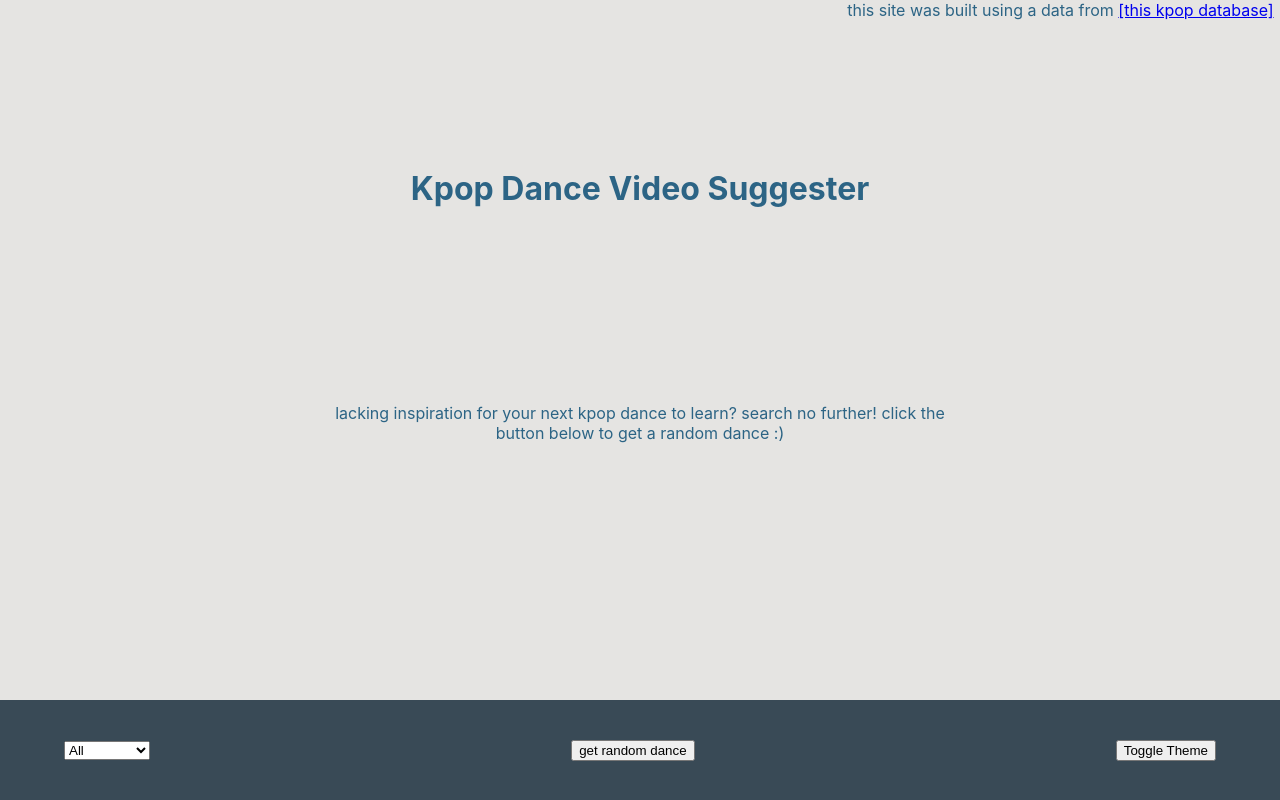
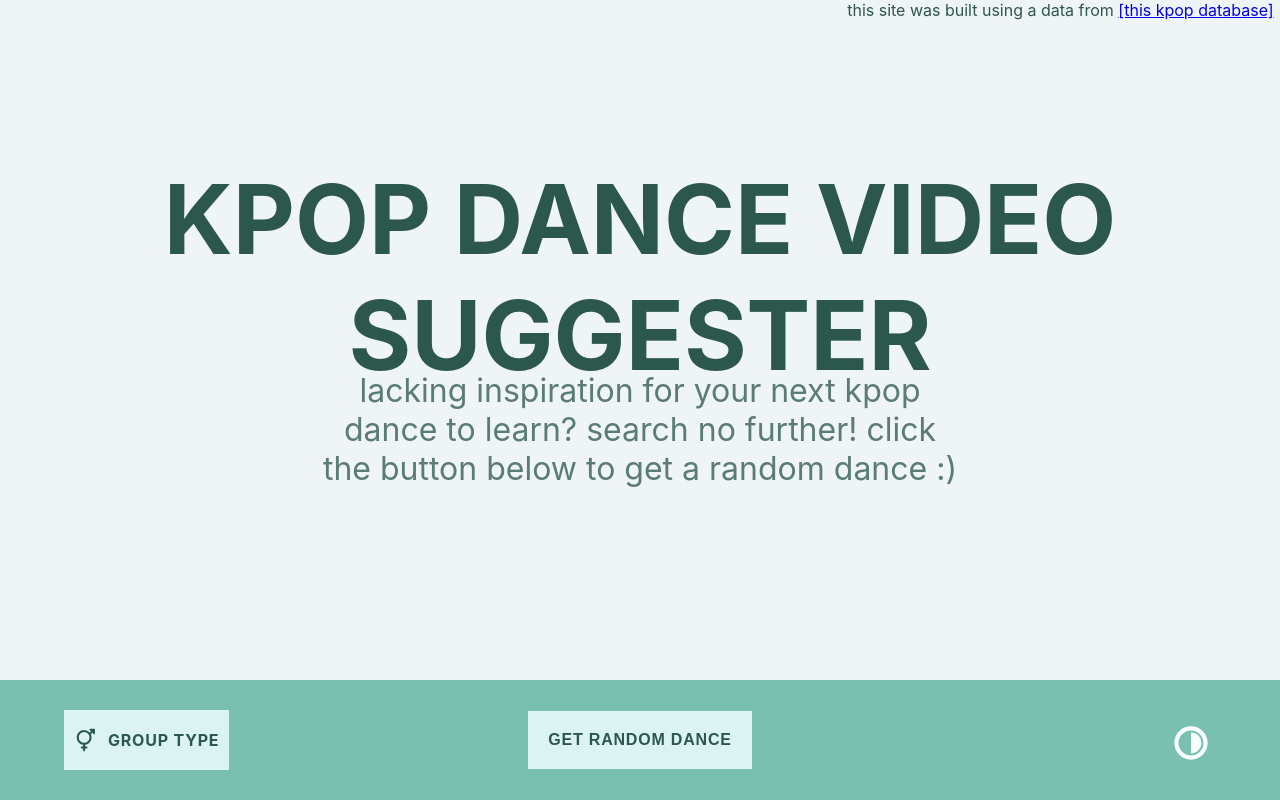
Before and after one commit to ivy-ll/kpop-dance-inspo, a React (Create React App) app: page / in a window 1280 px wide. Built offline with nearby package versions, Linux system fonts and the light colour scheme.

Commit message:
front end done

```diff
--- a/package.json
+++ b/package.json
@@ -9,8 +9,11 @@
     "axios": "^1.7.8",
     "react": "^18.3.1",
     "react-dom": "^18.3.1",
+    "react-icons": "^5.4.0",
     "react-player": "^2.16.0",
     "react-scripts": "^5.0.1",
+    "react-select": "^5.8.3",
+    "use-local-storage": "^3.0.0",
     "web-vitals": "^2.1.4"
   },
   "scripts": {
--- a/src/App.css
+++ b/src/App.css
@@ -1,21 +1,42 @@
+:root {
+  --bg-color: #1a1010;
+  --navbar-color: #863f4f;
+  --btn-color: #240c0c;
+  --btn-hover-color: #050000;
+  --gf-select-color: #863f5054;
+  --gf-menu-color: #1a0f0f;
+  --primary-text-color: #d3a8b3;
+  --secondary-text-color: #d3a8b3c4;
+  --btn-hover-text-color: #eabec4;
+}
+
+
+/* TOGGLE THEME */
+[data-theme="light"] {
+  --bg-color: #EFF4F7;
+  --navbar-color: #79c0b0;
+  --btn-color: #dbf3f3;
+  --btn-hover-color: #faffff;
+  --gf-select-color: #79c0af54;
+  --gf-menu-color: #e5f0f0;
+  --primary-text-color: #2c574c;
+  --secondary-text-color: #2c574cc4;
+  --btn-hover-text-color: #15413b;
+}
+
+button,
+.nav-bar-container,
+.site-body-container {
+  -webkit-transition: all 1s ease;
+  -moz-transition: all 1s ease;
+  -o-transition: all 1s ease;
+  transition: all 0.65s ease;
+}
+
 html, body, .App {
   height: 100%;
   margin: 0;
   text-align: center;
-}
-
-.App.dark {
-  background-color: #22303F;
-  color: #8fbfda;
-}
-
-.App.light {
-  background-color: #e5e4e2;
-  color: #2c6485;
-}
-
-div {
-  /* border: red solid 1px; */
 }
 
 body {
@@ -30,18 +51,28 @@ body {
   height: calc(100vh - 100px);
   display: flex;
   flex-direction: column;
+
+  background-color: var(--bg-color);
 }
 
 /* home page */
 .intro-header-container {
   height: 30%;
-  padding: 10% 0% 5% 0%;
+  font-size: 3rem;;
+  padding: 6% 0% 5% 0%;
+  text-transform: uppercase;
+
+  color: var(--primary-text-color);
 }
 
 .intro-desc-container {
   height: 70%;
-  padding: 5% 25vw 0% 25vw;
+  font-size: 2rem;
+  padding: 0 25vw 0% 25vw;
+
+  color: var(--secondary-text-color);
 }
+
 
 /* dance vid page */
 .all-vid-info-container {
@@ -56,9 +87,22 @@ body {
 }
 
 .vid-title {
+  font-weight: bold;
+  font-size: 1.5rem;
+  padding: 2% 4% 0 4%;
+  color: var(--primary-text-color);
 }
 
 .vid-artist {
+  font-size: 1.3rem;
+  padding: 0 3% 0 3%;
+  color: var(--secondary-text-color);
+}
+
+.vid-title,
+.vid-artist,
+.vid-info-container {
+  text-transform: uppercase;
 }
 
 .vid-player-container {
@@ -72,14 +116,29 @@ body {
   padding-bottom: 5%;
 }
 
-
 .vid-info-container {
   display: flex;
   flex-direction: column;
   justify-content: center;
   align-items: center;
-  padding-top: 0.5%;
   gap: 5px;
+  text-decoration: none;
+
+  font-weight: bold;
+  font-size: 1.1rem;
+  padding-top: 1%;
+  color: var(--secondary-text-color);
+}
+
+.vid-link {
+  text-decoration: none;
+  color: var(--secondary-text-color);
+}
+
+.vid-link:hover {
+  color: var(--primary-text-color);
+  text-shadow: 1px 1px var(--secondary-text-color);
+  transition: 0.5s ease;
 }
 
 
@@ -94,29 +153,62 @@ body {
   z-index: 999;
 
   width: 100%;
-  height: 100px;
+  height: 120px;
 
-  background-color: #394a56;
+  background-color: var(--navbar-color);
 }
 
-.toggle-theme-container,
-.gender-filter-container,
+.tt-container,
+.gf-container,
 .pagination-container {
   display: flex;
   flex-direction: row;
-  justify-content: center;
   padding: 0 5% 0 5%;
   align-items: center;
-}
-
-.pagination-container {
-  gap: 40px;
   width: 20%;
 }
 
+.gf-container {
+  justify-content: flex-start;
+}
+
+
+.pagination-container {
+  justify-content: center;
+  gap: 40px;
+  width: 60%;
+}
+
+.tt-container {
+  padding-top: 0.5%;
+  justify-content: flex-end;
+}
+
+
+/* BUTTONS */
+button {
+  padding: 20px;
+  border: none;
+  color: var(--primary-text-color);
+  background-color: var(--btn-color);
+  font-size: 1rem;
+  font-weight: bold;
+  text-align: center;
+  text-transform: uppercase;
+  overflow: hidden;
+  letter-spacing: .05rem;
+}
+
+button:hover {
+  color: var(--btn-hover-text-color);
+  background-color: var(--btn-hover-color);
+  box-shadow: 0 0 0.2rem var(--btn-hover-color);
+}
 
 /* OTHER */
 .footnote-container {
   text-align: right;
   padding-right: 0.5%;
+
+  color: var(--primary-text-color);
 }
--- a/src/App.js
+++ b/src/App.js
@@ -2,6 +2,8 @@ import React, {useEffect, useState} from 'react';
 import ReactPlayer from 'react-player';
 import axios from 'axios';
 import DoublyLinkedList from './DoublyLinkedList';
+import { Toggle } from "./components/ToggleTheme/Toggle";
+import GenderFilter from './components/GenderFilter/GenderFilter';
 import './App.css';
 
 // footnote/credits
@@ -91,7 +93,7 @@ const VidInfo = ({ dvData }) => {
     <div className="vid-info-container">
       <div className="group-type">Group Type: {dvData.members.charAt(0).toUpperCase() + dvData.members.slice(1)}</div>
       <div className="release-date">Release Date: {dvData.releasedate}</div>
-      <div className="vid-link"><a href={`https://www.youtube.com/watch?v=${dvData.vlink}`} target="_blank" rel="noopener noreferrer">[open on youtube]</a></div>
+      <div><a href={`https://www.youtube.com/watch?v=${dvData.vlink}`} target="_blank" rel="noopener noreferrer" className="vid-link">[open on youtube]</a></div>
     </div>
   ) : null;
 }
@@ -108,28 +110,6 @@ const DisplayDance = ({ dvData }) => {
 }
 
 /** NAV BAR CONTENT **/
-// gender filter
-const GenderFilter = ({ groupType, setGroupType }) => {
-  return (
-  <select value={groupType} onChange={(e) => setGroupType(e.target.value)} className="nav-dropdown">
-    <option value="all">All</option>
-    <option value="gg">Girl Group</option>
-    <option value="bg">Boy Group</option>
-  </select>
-  );
-}
-
-// light/dark mode
-const toggleTheme = (theme, setTheme) => {
-  setTheme(theme === 'light' ? 'dark' : 'light');
-}
-
-const ThemeBtn = ({ theme, setTheme }) => {
-  return (
-    <button onClick={() => toggleTheme(theme, setTheme)} className="nav-button">Toggle Theme</button>
-  );
-}
-
 // pagination buttons
 const PrevBtn = ({ setDvData, dvHistory, setDvHistory }) => {
   const processPrev = () => {
@@ -193,7 +173,7 @@ const RandDanceBtn = ({ groupType, setDvData, numClicks, setNumClicks, dvHistory
 
   return (
     <div className="start-btn-container">
-      <button onClick={processClicks} className="start-btn">
+      <button onClick={processClicks} className="generate-btn">
         {numClicks === 0 ? 'get random dance' : 'give me another dance'}
       </button>
     </div>
@@ -201,10 +181,10 @@ const RandDanceBtn = ({ groupType, setDvData, numClicks, setNumClicks, dvHistory
 };
 
 // nav bar
-const NavBar = ({ groupType, setGroupType, theme, setTheme, setDvData, numClicks, setNumClicks, dvHistory, setDvHistory }) => {
+const NavBar = ({ groupType, setGroupType, setDvData, numClicks, setNumClicks, dvHistory, setDvHistory, isDark, setIsDark, handleThemeToggle }) => {
   return (
     <div className="nav-bar-container">
-      <div className="gender-filter-container">
+      <div className="gf-container">
         <GenderFilter groupType={groupType} setGroupType={setGroupType} />
       </div>
       <div className="pagination-container">
@@ -233,8 +213,10 @@ const NavBar = ({ groupType, setGroupType, theme, setTheme, setDvData, numClicks
           />
         )}
       </div>
-      <div className="toggle-theme-container">
-        <ThemeBtn theme={theme} setTheme={setTheme} />
+      <div className="tt-container">
+        <Toggle
+          handleChange={() => setIsDark(!isDark)}
+        />
       </div>
     </div>
   );
@@ -246,17 +228,27 @@ const NavBar = ({ groupType, setGroupType, theme, setTheme, setDvData, numClicks
 function App() {
   const [groupType, setGroupType] = useState('all');
   const [dvData, setDvData] = useState(null);
-  const [theme, setTheme] = useState('light');
   const [numClicks, setNumClicks] = useState(0);
   const [dvHistory, setDvHistory] = useState(new DoublyLinkedList());
+
+  const [isDark, setIsDark] = useState(false);
 
   useEffect(() => {
     console.log('State Updated:', dvData);
   }, [dvData]);
 
+  const handleThemeToggle = () => {
+    setIsDark((prevIsDark) => !prevIsDark);
+  };
+
+  useEffect(() => {
+    const theme = isDark ? "dark" : "light";
+    document.documentElement.setAttribute("data-theme", theme);
+  }, [isDark]);
+
 
   return (
-    <div className={`App ${theme}`}>
+    <div className="App" data-theme={isDark ? "dark" : "light"}>
       <div className="site-body-container">
         <Footnote />
         {/* displaying intro section on webpage load (start button not clicked)*/}
@@ -278,14 +270,15 @@ function App() {
       <NavBar
         groupType={groupType}
         setGroupType={setGroupType}
-        theme={theme}
-        setTheme={setTheme}
         fetchDance={fetchDance}
         setDvData={setDvData}
         numClicks={numClicks}
         setNumClicks={setNumClicks}
         dvHistory={dvHistory}
         setDvHistory={setDvHistory}
+        isDark={isDark}
+        setIsDark={setIsDark}
+        handleThemeToggle={handleThemeToggle}
       />
 
     </div>
--- a/src/DoublyLinkedList.js
+++ b/src/DoublyLinkedList.js
@@ -29,7 +29,7 @@ class DoublyLinkedList {
   goNext() {
     if (this.curr && this.curr.next) {
       this.curr = this.curr.next;
-      console.log("Current (forward):", this.curr.data);
+;
     } else {
       console.log("No next node or reached the end.");
     }
@@ -38,7 +38,7 @@ class DoublyLinkedList {
   goBack() {
     if (this.curr && this.curr.prev) {
       this.curr = this.curr.prev;
-      console.log("Current (backward):", this.curr.data);
+
     } else {
       console.log("No previous node or reached the start.");
     }
@@ -60,7 +60,6 @@ class DoublyLinkedList {
       this.curr = newNode;
     }
 
-    console.log("Inserted at current position:", data);
   }
 
   printList() {
--- /dev/null
+++ b/src/components/GenderFilter/GenderFilter.css
@@ -0,0 +1,110 @@
+.gender-filter-options {
+  list-style: none;
+  padding: 0;
+  margin: 0;
+  text-transform: uppercase;
+}
+
+.gender-filter-options > li {
+  position: relative;
+}
+
+.gender-filter-options > li > a {
+  background-color: var(--btn-color);
+  color: var(--primary-text-color);
+
+  display: flex;
+  align-items: center;
+  padding: 10px;
+  overflow: hidden;
+  justify-content: space-between;
+
+  font-size: 1rem;
+  font-weight: bold;
+  text-align: center;
+  text-decoration: none;
+  letter-spacing: .05rem;
+
+  cursor: pointer;
+
+  width: auto;
+  height: 40px;
+}
+
+.gender-filter-options ul {
+  background-color: var(--gf-menu-color);
+
+  position: absolute;
+  left: 0;
+  width: auto;
+  height: 0;
+  opacity: 0;
+  overflow: hidden;
+
+  padding: 0;
+  z-index: 999;
+
+  transform: translateY(5%);
+  transition: transform 0.6s ease-in-out, opacity 0.6s ease-in-out;
+}
+
+.gender-filter-options ul.open {
+  opacity: 1;
+  height: auto;
+  transform: translateY(0);
+}
+
+.gender-filter-options ul .gender-filter-item {
+  display: flex;
+  align-items: center;
+  padding: 1.7rem;
+  text-decoration: none;
+  width: 100%;
+  gap: 3px;
+  margin-left: -10px;
+  font-weight: bold;
+
+  color: var(--btn-hover-text-color);
+  background-color: var(--btn-hover-color);
+}
+
+.gender-filter-options ul .gender-filter-item:hover {
+  background-color: var(--gf-select-color);
+}
+
+.gender-filter-options ul .gender-filter-item .filter-icon {
+  font-size: 1.3rem;
+}
+
+.selected {
+  background-color: var(--gf-select-color);
+}
+
+.filter-icon {
+  font-size: 1.5rem;
+  margin-right: 10px;
+}
+
+.gender-filter-options ul a {
+  display: block;
+}
+
+.gender-filter-options > li > a:hover {
+  color: var(--btn-hover-text-color);
+  background-color: var(--btn-hover-color);
+  box-shadow: 0 0 0.2rem var(--btn-hover-color);
+}
+
+.gender-filter-options li ul {
+  top: -230px;
+}
+
+
+.gender-filter-options > li > a:hover,
+.gender-filter-options ul .gender-filter-item:hover,
+.gender-filter-options ul .gender-filter-item {
+  -webkit-transition: all 1s ease;
+  -moz-transition: all 1s ease;
+  -o-transition: all 1s ease;
+  transition: all 0.65s ease;
+}
--- /dev/null
+++ b/src/components/GenderFilter/GenderFilter.jsx
@@ -0,0 +1,82 @@
+import React, { useState, useEffect } from 'react';
+import { IoFemale, IoMale, IoMaleFemale } from 'react-icons/io5';
+import { IconContext}  from "react-icons";
+import './GenderFilter.css';
+
+const GenderFilter = ({ groupType, setGroupType }) => {
+  const [isOpen, setIsOpen] = useState(false);
+
+  const options = [
+    { value: 'all', label: 'All Artists', icon: <IoMaleFemale /> },
+    { value: 'gg', label: 'Girl Group', icon: <IoFemale /> },
+    { value: 'bg', label: 'Boy Group', icon: <IoMale /> }
+  ];
+
+  const handleOptionClick = (value) => {
+    setGroupType(value);
+    setIsOpen(false);
+  };
+
+  const handleToggleClick = () => {
+    setIsOpen(!isOpen);
+  };
+
+
+  useEffect(() => {
+    const handleClickOutside = (event) => {
+      if (!event.target.closest('.gender-filter-container')) {
+        setIsOpen(false);
+      }
+    };
+
+    document.addEventListener('click', handleClickOutside);
+
+    return () => {
+      document.removeEventListener('click', handleClickOutside);
+    };
+  }, []);
+
+  // returns icon for selected group filter
+  const getFilterIcon = () => {
+    switch (groupType) {
+      case 'bg':
+        return <IoMale />;
+      case 'gg':
+        return <IoFemale />;
+      case 'all':
+      default:
+        return <IoMaleFemale />;
+    }
+  };
+
+  return (
+    <div className="gender-filter-container">
+      <ul className="gender-filter-options">
+        <li className="gender-filter-toggle">
+          <a href="#" onClick={handleToggleClick}>
+            <IconContext.Provider value={{ className:"filter-icon"}}>
+            {getFilterIcon()} {/* based on selected filter */}
+            </IconContext.Provider>
+            group type
+          </a>
+          <ul className={isOpen ? 'open' : ''}>
+            {options.map(option => (
+              <li
+                key={option.value}
+                className={`gender-filter-item ${option.value === groupType ? 'selected' : ''}`}
+                onClick={() => handleOptionClick(option.value)}
+              >
+                <IconContext.Provider value={{ className:"filter-icon"}}>
+                  {option.icon}
+                </IconContext.Provider>
+                {option.label}
+              </li>
+            ))}
+          </ul>
+        </li>
+      </ul>
+    </div>
+  );
+};
+
+export default GenderFilter;
--- /dev/null
+++ b/src/components/ToggleTheme/Toggle.css
@@ -0,0 +1,35 @@
+.toggle-theme-container {
+  display: flex;
+  justify-content: center;
+  align-items: center;
+}
+
+.toggle-theme-btn {
+  width: 50px;
+  height: 50px;
+  display: flex;
+  justify-content: center;
+  align-items: center;
+
+  background-color: transparent;
+  border: none;
+  border-radius: 50%;
+
+  transition: background-color 0.5s ease-in-out;
+}
+
+
+.toggle-theme-btn:hover {
+  background-color: var(--btn-hover-color);
+}
+
+.toggle-theme-btn:hover .theme-icon {
+  color: var(--primary-text-color);
+}
+
+.theme-icon {
+  position: absolute;
+  width: 50px;
+  height: 50px;
+  color: var(--btn-hover-color);
+}
--- /dev/null
+++ b/src/components/ToggleTheme/Toggle.jsx
@@ -0,0 +1,19 @@
+import "./Toggle.css";
+import { TiAdjustContrast } from "react-icons/ti";
+import { IconContext}  from "react-icons";
+
+export const Toggle = ({ handleChange }) => {
+    return (
+        <div className="toggle-theme-container">
+            <button
+                type="button"
+                className="toggle-theme-btn"
+                onClick={handleChange}
+            >
+                <IconContext.Provider value={{ className:"theme-icon"}}>
+                    <TiAdjustContrast />
+                </IconContext.Provider>
+            </button>
+        </div>
+    );
+};
--- a/src/index.css
+++ b/src/index.css
@@ -6,8 +6,3 @@ body {
     -webkit-font-smoothing: antialiased;
     -moz-osx-font-smoothing: grayscale;
   }
-
-code {
-  font-family: source-code-pro, Menlo, Monaco, Consolas, 'Courier New',
-    monospace;
-}
```
Also changed, not shown: 2 other files (tests, documents, lock files or other folders). Lines whose indentation alone changed are shown as unchanged.
